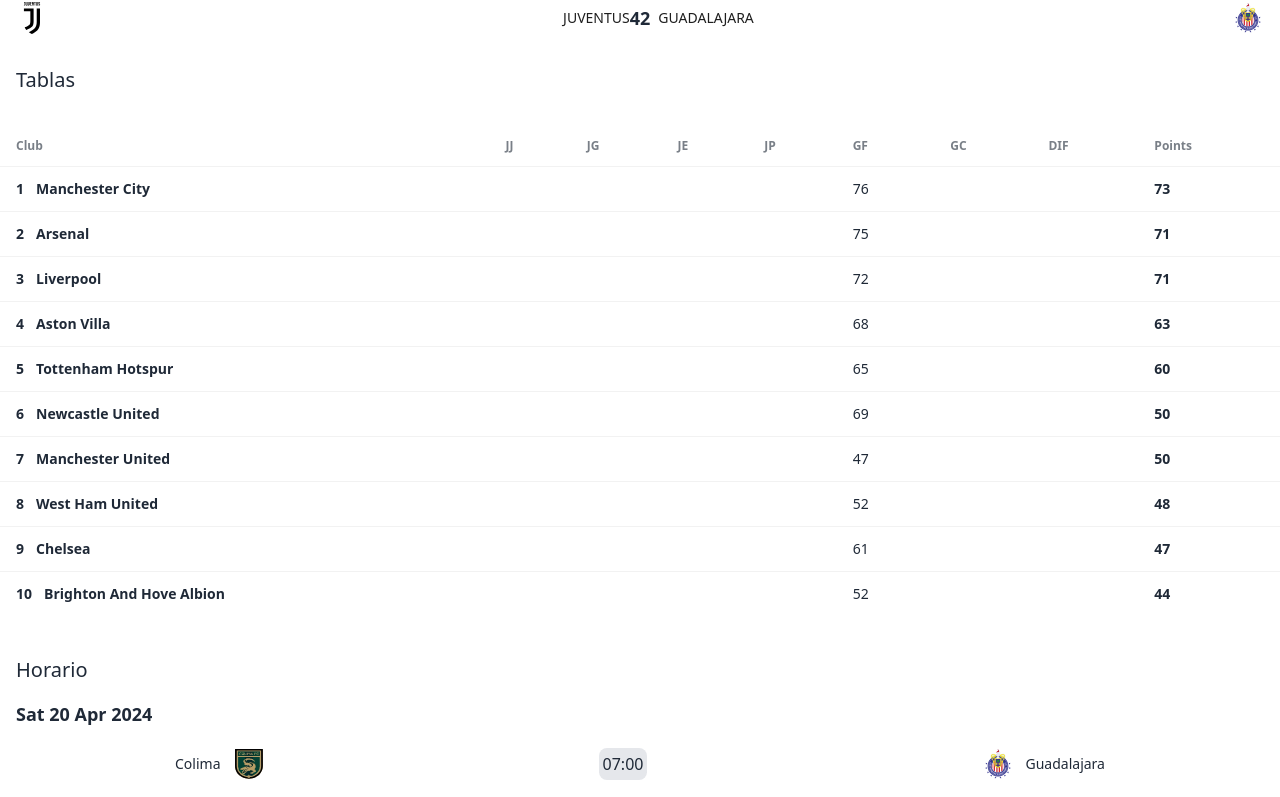
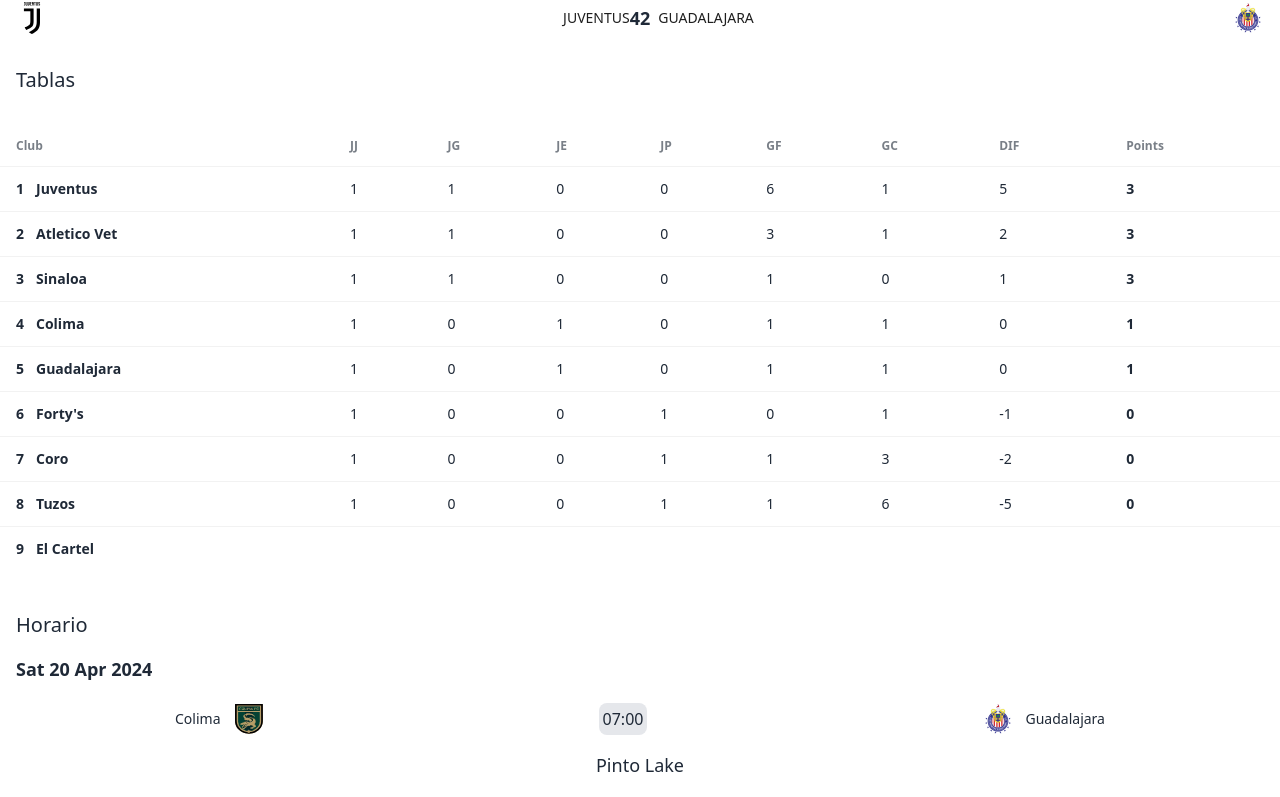
Before and after one commit to cascaritaco/va, a React (Vite) app: page / in a window 1280 px wide. Shown: the part 498-1295 px from the top of the page. Built offline with nearby package versions, Linux system fonts and the light colour scheme.

Commit message:
fix: added client's data

```diff
--- a/src/components/Tables/Table1.tsx
+++ b/src/components/Tables/Table1.tsx
@@ -1,7 +1,7 @@
 import React from "react";
 import Header from "./TableHeader.tsx";
 import Column from "./TableColumns.tsx";
-import Teams from "../../data/teams1.ts";
+import Teams from "../../data/vaTeamData/veteran45Data.ts";
 
 const Table1 = () => {
   return (
--- /dev/null
+++ b/src/data/vaTeamData/veteran45Data.ts
@@ -0,0 +1,121 @@
+const Teams = [
+    {
+        "position": 1,
+        "image": "url",
+        "name": "Juventus",
+        "jj": 1,
+        "jg": 1,
+        "je": 0,
+        "jp": 0,
+        "gf": 6,
+        "gc": 1,
+        "dif": 5,
+        "points": 3
+    },
+    {
+        "position": 2,
+        "image": "url",
+        "name": "Atletico Vet",
+        "jj": 1,
+        "jg": 1,
+        "je": 0,
+        "jp": 0,
+        "gf": 3,
+        "gc": 1,
+        "dif": 2,
+        "points": 3
+    },
+    {
+        "position": 3,
+        "image": "url",
+        "name": "Sinaloa",
+        "jj": 1,
+        "jg": 1,
+        "je": 0,
+        "jp": 0,
+        "gf": 1,
+        "gc": 0,
+        "dif": 1,
+        "points": 3
+    },
+    {
+        "position": 4,
+        "image": "url",
+        "name": "Colima",
+        "jj": 1,
+        "jg": 0,
+        "je": 1,
+        "jp": 0,
+        "gf": 1,
+        "gc": 1,
+        "dif": 0,
+        "points": 1
+    },
+    {
+        "position": 5,
+        "image": "url",
+        "name": "Guadalajara",
+        "jj": 1,
+        "jg": 0,
+        "je": 1,
+        "jp": 0,
+        "gf": 1,
+        "gc": 1,
+        "dif": 0,
+        "points": 1
+    },
+    {
+        "position": 6,
+        "image": "url",
+        "name": "Forty's",
+        "jj": 1,
+        "jg": 0,
+        "je": 0,
+        "jp": 1,
+        "gf": 0,
+        "gc": 1,
+        "dif": -1,
+        "points": 0
+    },
+    {
+        "position": 7,
+        "image": "url",
+        "name": "Coro",
+        "jj": 1,
+        "jg": 0,
+        "je": 0,
+        "jp": 1,
+        "gf": 1,
+        "gc": 3,
+        "dif": -2,
+        "points": 0
+    },
+    {
+        "position": 8,
+        "image": "url",
+        "name": "Tuzos",
+        "jj": 1,
+        "jg": 0,
+        "je": 0,
+        "jp": 1,
+        "gf": 1,
+        "gc": 6,
+        "dif": -5,
+        "points": 0
+    },
+    {
+        "position": 9,
+        "image": "url",
+        "name": "El Cartel",
+        "jj": "",
+        "jg": "",
+        "je": "",
+        "jp": "",
+        "gf": "",
+        "gc": "",
+        "dif": "",
+        "points": ""
+    },
+]
+
+export default Teams;
```
